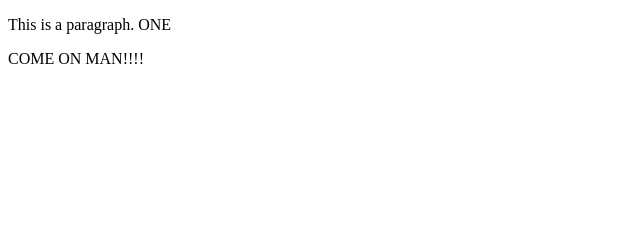
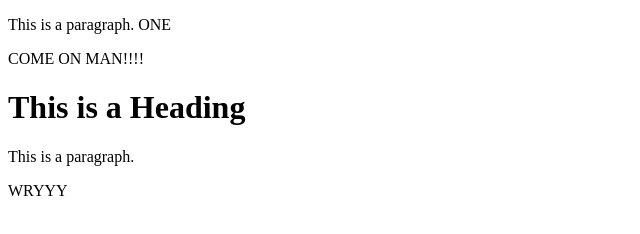
Before and after one commit to manchasavalos/learning-git, a plain HTML site: page index.html in a window 1280 px wide. Shown: the whole page, without its empty margins (0-640 px from the left). Drawn offline with Linux system fonts and the light colour scheme.

Commit message:
Update index.html

```diff
--- a/index.html
+++ b/index.html
@@ -9,5 +9,10 @@
 
 COME ON MAN!!!!
 
+<h1>This is a Heading</h1>
+<p>This is a paragraph.</p>
+
+  WRYYY
+
 </body>
 </html>
```
